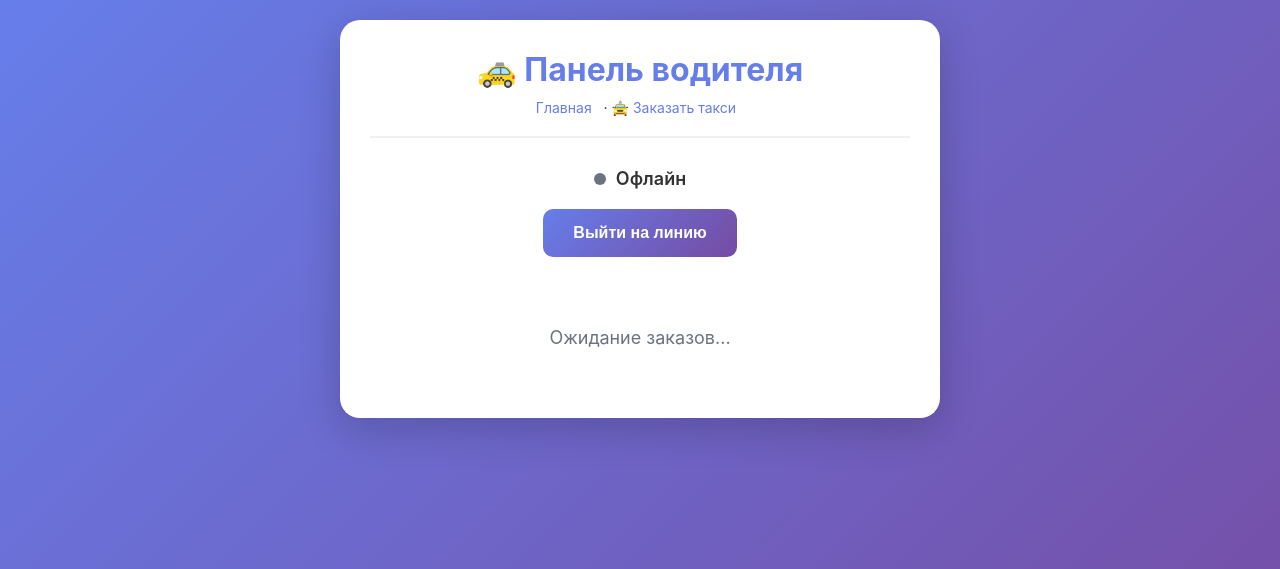
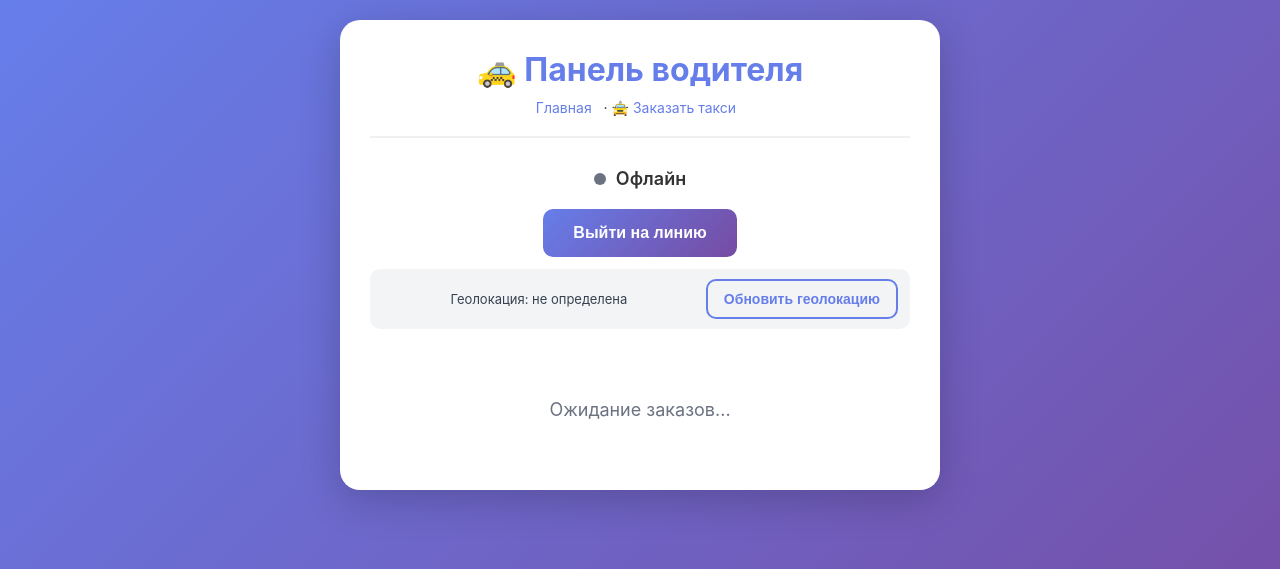
Before and after one commit to Nikolai1980king/taxi_po_yuzhnomu, a Flask app: page /driver in a window 1280 px wide. Shown: the top 569 px of the page. Run offline with Flask 3, Linux system fonts and the light colour scheme; some libraries are stand-ins or nearby versions.

Commit message:
улучшить геолокацию водителя и запуск Яндекс.Навигатора

```diff
--- a/app.py
+++ b/app.py
@@ -1,3 +1,4 @@
+import os
 from flask import Flask, render_template, request, jsonify, session
 from flask_socketio import SocketIO, emit, join_room, leave_room
 from config import Config
@@ -9,7 +10,9 @@ import time
 app = Flask(__name__)
 app.config.from_object(Config)
 db.init_app(app)
-socketio = SocketIO(app, cors_allowed_origins="*")
+# Для HTTPS в dev: eventlet не принимает ssl_context, поэтому используем threading/Werkzeug
+_async_mode = "threading" if os.environ.get("USE_HTTPS") == "1" else None
+socketio = SocketIO(app, cors_allowed_origins="*", async_mode=_async_mode)
 
 # Глобальная очередь водителей (ID водителей в порядке очереди)
 driver_queue = []
--- a/static/css/style.css
+++ b/static/css/style.css
@@ -339,6 +339,23 @@ select:focus {
 .role-switch a { color: #667eea; text-decoration: none; margin-right: 8px; }
 .role-switch a:hover { text-decoration: underline; }
 
+.geo-status {
+    margin-top: 12px;
+    padding: 10px 12px;
+    background: #f3f4f6;
+    border-radius: 10px;
+    font-size: 13px;
+    color: #374151;
+    display: flex;
+    gap: 10px;
+    align-items: center;
+    justify-content: space-between;
+}
+.geo-status #geo-status-text {
+    flex: 1;
+    min-width: 0;
+}
+
 /* Адаптивность для мобильных */
 @media (max-width: 480px) {
     body {
--- a/static/js/driver.js
+++ b/static/js/driver.js
@@ -10,6 +10,10 @@ let timeLeft = 60;
 let driverMap = null;
 let driverRoute = null;
 let navStage = 'to_pickup'; // to_pickup | to_destination
+
+// Геолокация водителя
+let lastGeo = null; // { lat, lng, accuracy, ts }
+let geoWatchId = null;
 
 // --- Обратный геокодинг: улица и дом (Nominatim) ---
 function formatStreetAndHouse(street, house) {
@@ -122,11 +126,20 @@ function initDriverMap(orderData, stage) {
 }
 
 function getCurrentLocation(cb) {
+    // Если есть свежая позиция из watchPosition — используем её
+    if (lastGeo && (Date.now() - lastGeo.ts) < 60000) {
+        cb({ lat: lastGeo.lat, lng: lastGeo.lng });
+        return;
+    }
     if (!navigator.geolocation) { cb(null); return; }
     navigator.geolocation.getCurrentPosition(
-        function (p) { cb({ lat: p.coords.latitude, lng: p.coords.longitude }); },
+        function (p) {
+            lastGeo = { lat: p.coords.latitude, lng: p.coords.longitude, accuracy: p.coords.accuracy, ts: Date.now() };
+            updateGeoStatus();
+            cb({ lat: lastGeo.lat, lng: lastGeo.lng });
+        },
         function () { cb(null); },
-        { enableHighAccuracy: false, timeout: 10000, maximumAge: 60000 }
+        { enableHighAccuracy: true, timeout: 12000, maximumAge: 0 }
     );
 }
 
@@ -138,11 +151,78 @@ function buildYandexMapsRouteUrl(from, to) {
 }
 
 function openNavigatorTo(to) {
-    // Стараемся построить маршрут "от текущей геолокации"; если её нет — открываем просто точку назначения
-    getCurrentLocation(function (from) {
-        var url = buildYandexMapsRouteUrl(from, to);
-        window.location.href = url;
-    });
+    // На телефоне лучше пытаться открыть Яндекс.Навигатор (он возьмёт реальную геопозицию сам),
+    // иначе при веб-открытии без origin Яндекс часто подставляет дефолт (например, Москва).
+    var isMobile = /Android|iPhone|iPad|iPod/i.test(navigator.userAgent || '');
+    var destLat = to.lat.toFixed(6);
+    var destLng = to.lng.toFixed(6);
+
+    function openWebRoute(from) {
+        // В вебе без origin часто будет "Москва", поэтому стараемся получить origin
+        if (!from) {
+            var hint = [];
+            if (!window.isSecureContext) hint.push('Откройте сайт по HTTPS (на HTTP геолокация часто блокируется).');
+            hint.push('Разрешите доступ к геолокации в браузере и включите GPS.');
+            alert('Не удалось определить местоположение. ' + hint.join(' '));
+            return;
+        }
+        window.location.href = buildYandexMapsRouteUrl(from, to);
+    }
+
+    if (isMobile) {
+        // Deep-link: если Навигатор установлен — откроется и построит маршрут от текущего местоположения
+        // Документация: yandexnavi://build_route_on_map?lat_to=...&lon_to=...
+        var naviUrl = 'yandexnavi://build_route_on_map?lat_to=' + destLat + '&lon_to=' + destLng;
+        // Если есть известная точка старта — добавим (не обязательно)
+        if (lastGeo) naviUrl += '&lat_from=' + lastGeo.lat.toFixed(6) + '&lon_from=' + lastGeo.lng.toFixed(6);
+        window.location.href = naviUrl;
+
+        // Fallback: если приложение не установлено — через ~1.2s откроем веб-маршрут (если браузер не ушёл в фон)
+        setTimeout(function () {
+            getCurrentLocation(openWebRoute);
+        }, 1200);
+        return;
+    }
+
+    // Desktop: строим веб-маршрут только при наличии геолокации
+    getCurrentLocation(openWebRoute);
+}
+
+function updateGeoStatus(extra) {
+    var el = document.getElementById('geo-status-text');
+    if (!el) return;
+    if (!navigator.geolocation) {
+        el.textContent = 'Геолокация: недоступна в браузере';
+        return;
+    }
+    if (!lastGeo) {
+        var warn = !window.isSecureContext ? ' (нужен HTTPS: сейчас ' + window.location.protocol + ')' : '';
+        el.textContent = 'Геолокация: не определена' + warn + (extra ? ' — ' + extra : '');
+        return;
+    }
+    var warn2 = !window.isSecureContext ? ' — предупреждение: контекст не HTTPS' : '';
+    el.textContent = 'Геолокация: ' + lastGeo.lat.toFixed(6) + ', ' + lastGeo.lng.toFixed(6) + ' (±' + Math.round(lastGeo.accuracy) + 'м)' + warn2;
+}
+
+function startGeoWatch() {
+    if (geoWatchId != null) return;
+    updateGeoStatus();
+    if (!navigator.geolocation) return;
+    try {
+        geoWatchId = navigator.geolocation.watchPosition(
+            function (p) {
+                lastGeo = { lat: p.coords.latitude, lng: p.coords.longitude, accuracy: p.coords.accuracy, ts: Date.now() };
+                updateGeoStatus();
+            },
+            function (err) {
+                var msg = err && err.message ? err.message : (err && err.code ? ('код ' + err.code) : 'ошибка');
+                updateGeoStatus(msg);
+            },
+            { enableHighAccuracy: true, maximumAge: 0, timeout: 15000 }
+        );
+    } catch (e) {
+        updateGeoStatus('ошибка geolocation');
+    }
 }
 
 // Проверка текущего заказа
@@ -516,6 +596,16 @@ if (elSwitch) elSwitch.addEventListener('click', function (e) {
 document.addEventListener('DOMContentLoaded', () => {
     loadUserInfo();
     loadDriverInfo();
+    startGeoWatch();
+    // Одноразовый запрос, чтобы браузер показал prompt на разрешение
+    getCurrentLocation(function () {});
+    var geoBtn = document.getElementById('geo-refresh-btn');
+    if (geoBtn) geoBtn.addEventListener('click', function () {
+        geoBtn.disabled = true;
+        updateGeoStatus('определяем…');
+        getCurrentLocation(function () { geoBtn.disabled = false; });
+        setTimeout(function () { geoBtn.disabled = false; }, 15000);
+    });
     var navPickup = document.getElementById('nav-to-pickup-btn');
     if (navPickup) navPickup.addEventListener('click', function () {
         if (!currentOrder || currentOrder.pickup_lat == null || currentOrder.pickup_lng == null) { alert('Нет точки подачи'); return; }
--- a/templates/driver.html
+++ b/templates/driver.html
@@ -24,6 +24,10 @@
                     <span id="status-text">Офлайн</span>
                 </div>
                 <button id="toggle-status-btn" class="btn btn-primary">Выйти на линию</button>
+                <div class="geo-status">
+                    <div id="geo-status-text">Геолокация: не определена</div>
+                    <button type="button" id="geo-refresh-btn" class="btn btn-outline btn-sm">Обновить геолокацию</button>
+                </div>
             </div>
 
             <div id="queue-info" class="queue-info" style="display: none;">
@@ -73,6 +77,6 @@
 
     <script src="https://cdn.socket.io/4.5.4/socket.io.min.js"></script>
     <script>window.DRIVER_HAS_YANDEX = {{ 'true' if yandex_maps_api_key else 'false' }};</script>
-    <script src="{{ url_for('static', filename='js/driver.js') }}?v=7"></script>
+    <script src="{{ url_for('static', filename='js/driver.js') }}?v=9"></script>
 </body>
 </html>
```
Also changed, not shown: main.py (+6 -1 lines).
